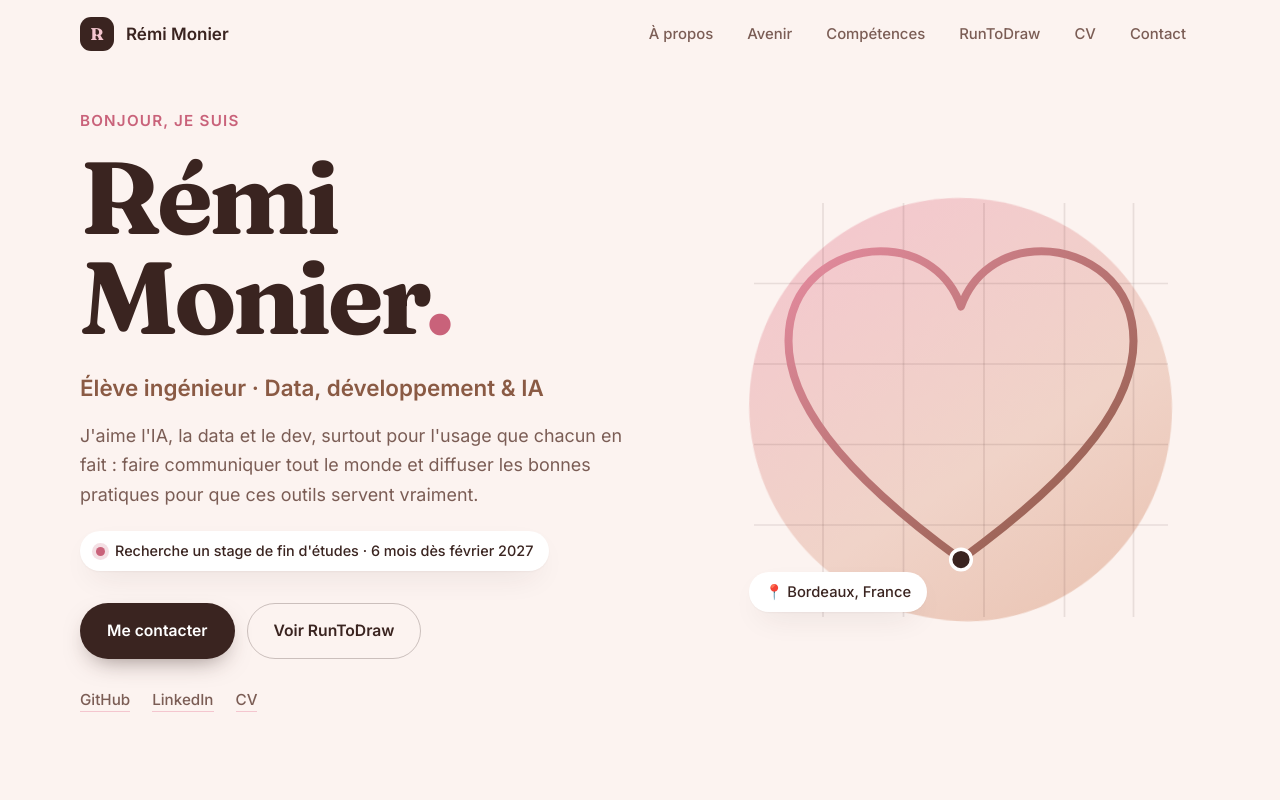
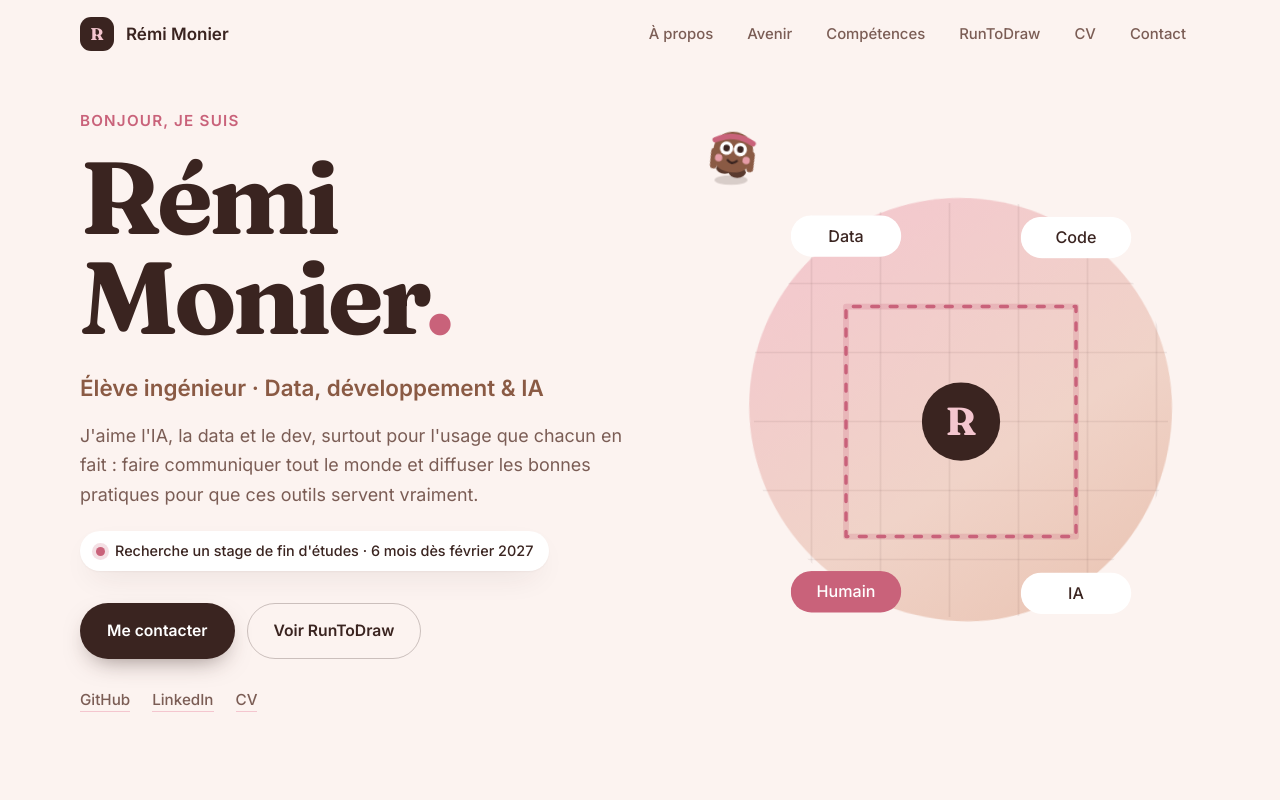
Before and after one commit to Remi-1508/portfolio, a React (Vite) app: page / in a window 1280 px wide. Shown: the top 800 px of the page. Built offline with nearby package versions, Linux system fonts and the light colour scheme.

Commit message:
Hero : personnage rond qui court entre les 4 pôles (Data, Code, IA, Humain)
Co-Authored-By: Claude Sonnet 5.5 <noreply@anthropic.com>
Claude-Session: https://claude.ai/code/session_01LCbUxwxNE8ZQtTxoGnmpPq

```diff
--- a/src/components/Hero.jsx
+++ b/src/components/Hero.jsx
@@ -1,34 +1,5 @@
 import { profile } from '../data.js'
-
-// Un parcours GPX qui se dessine en forme de cœur : clin d'œil à RunToDraw.
-function RouteArt() {
-  return (
-    <svg className="route-art" viewBox="0 0 400 400" role="img" aria-label="Un parcours GPX dessinant un cœur">
-      <defs>
-        <linearGradient id="routeGrad" x1="0" y1="0" x2="1" y2="1">
-          <stop offset="0%" stopColor="#E58CA0" />
-          <stop offset="100%" stopColor="#8A5A44" />
-        </linearGradient>
-      </defs>
-      {/* faux réseau de rues */}
-      <g className="route-art__streets">
-        <path d="M20 90 H380 M20 160 H380 M20 230 H380 M20 300 H380" />
-        <path d="M80 20 V380 M150 20 V380 M220 20 V380 M290 20 V380 M350 20 V380" />
-      </g>
-      <path
-        className="route-art__path"
-        d="M200 330 C 90 250 50 190 50 140 C 50 90 90 62 130 62 C 165 62 190 82 200 110 C 210 82 235 62 270 62 C 310 62 350 90 350 140 C 350 190 310 250 200 330 Z"
-        pathLength="1"
-        fill="none"
-        stroke="url(#routeGrad)"
-        strokeWidth="7"
-        strokeLinecap="round"
-        strokeLinejoin="round"
-      />
-      <circle className="route-art__start" cx="200" cy="330" r="9" />
-    </svg>
-  )
-}
+import RunnerLoop from './RunnerLoop.jsx'
 
 export default function Hero() {
   return (
@@ -57,8 +28,7 @@ export default function Hero() {
 
         <div className="hero__visual" aria-hidden="false">
           <div className="hero__blob" />
-          <RouteArt />
-          <div className="chip chip--float">📍 {profile.location}</div>
+          <RunnerLoop />
         </div>
       </div>
     </section>
--- /dev/null
+++ b/src/components/RunnerLoop.jsx
@@ -0,0 +1,110 @@
+// Petit personnage rond qui court en boucle entre les quatre pôles du profil.
+// Animation 100 % SVG + CSS (voir la section « Runner » de styles.css).
+const LAP = '16s'
+const PATH = 'M100 110H300V310H100Z'
+
+const PILLS = [
+  { x: 100, y: 50, label: 'Data', delay: '0s' },
+  { x: 300, y: 50, label: 'Code', delay: '-1s' },
+  { x: 300, y: 360, label: 'IA', delay: '-2s' },
+  { x: 100, y: 360, label: 'Humain', delay: '-3s', accent: true },
+]
+
+function Runner() {
+  return (
+    <g transform="scale(1.35)">
+      <ellipse className="runner__shadow" cx="0" cy="0" rx="12" ry="3.5" />
+      <g>
+        {/* Se retourne quand il court vers la gauche */}
+        <animateTransform
+          attributeName="transform"
+          type="scale"
+          values="1 1;1 1;-1 1;-1 1"
+          keyTimes="0;.25;.5;.75"
+          calcMode="discrete"
+          dur={LAP}
+          repeatCount="indefinite"
+        />
+        <g className="runner__step">
+          <g className="runner__foot runner__foot--a"><ellipse cx="-6" cy="-3" rx="5.5" ry="3.5" /></g>
+          <g className="runner__foot runner__foot--b"><ellipse cx="6" cy="-3" rx="5.5" ry="3.5" /></g>
+          <g className="runner__body">
+            <g transform="translate(-12,-15)"><line className="runner__arm runner__arm--a" x1="0" y1="0" x2="-3" y2="8" /></g>
+            <g transform="translate(12,-15)"><line className="runner__arm runner__arm--b" x1="0" y1="0" x2="3" y2="8" /></g>
+            <path className="runner__skin" d="M-13 -16C-13 -33 13 -33 13 -16C13 -6 7 -3 0 -3C-7 -3 -13 -6 -13 -16Z" />
+            <path className="runner__band" d="M-12.4 -22.5Q0 -29 12.4 -22.5" />
+            <circle cx="-4.5" cy="-18" r="4.3" fill="#fff" />
+            <circle cx="4.5" cy="-18" r="4.3" fill="#fff" />
+            <g>
+              {/* Les pupilles suivent la direction de la course */}
+              <animateTransform
+                attributeName="transform"
+                type="translate"
+                values="1.6 0;0 1.6;1.6 0;0 -1.6"
+                keyTimes="0;.25;.5;.75"
+                calcMode="discrete"
+                dur={LAP}
+                repeatCount="indefinite"
+              />
+              <circle cx="-4.5" cy="-18" r="2.1" fill="#3a2420" />
+              <circle cx="4.5" cy="-18" r="2.1" fill="#3a2420" />
+            </g>
+            <circle cx="-9" cy="-11.5" r="2.4" fill="#f4a8b8" opacity=".85" />
+            <circle cx="9" cy="-11.5" r="2.4" fill="#f4a8b8" opacity=".85" />
+            <path d="M-3 -10.5Q0 -7.5 3 -10.5" fill="none" stroke="#3a2420" strokeWidth="1.5" strokeLinecap="round" />
+          </g>
+        </g>
+      </g>
+    </g>
+  )
+}
+
+export default function RunnerLoop() {
+  const reduceMotion =
+    typeof window !== 'undefined' && window.matchMedia?.('(prefers-reduced-motion: reduce)').matches
+
+  return (
+    <svg className="runner-loop" viewBox="0 0 400 400" role="img" aria-label="Un petit personnage court entre Data, Code, IA et Humain">
+      <defs>
+        <clipPath id="loopClip"><circle cx="200" cy="200" r="186" /></clipPath>
+      </defs>
+
+      {/* Quadrillage léger, devant le rond rose */}
+      <g className="runner-loop__grid" clipPath="url(#loopClip)">
+        <path d="M20 90H380M20 150H380M20 210H380M20 270H380M20 330H380" />
+        <path d="M70 20V380M130 20V380M190 20V380M250 20V380M310 20V380M370 20V380" />
+      </g>
+
+      <path className="runner-loop__track" d={PATH} />
+      <path className="runner-loop__dashes" d={PATH} />
+
+      <g className="runner-loop__mono">
+        <circle cx="200" cy="210" r="34" />
+        <text x="200" y="222" textAnchor="middle">R</text>
+      </g>
+
+      {PILLS.map((p) => (
+        <g key={p.label} className="runner-loop__pill" style={{ animationDelay: p.delay }}>
+          <rect x={p.x - 48} y={p.y - 18} width="96" height="36" rx="18" className={p.accent ? 'is-accent' : ''} />
+          <text x={p.x} y={p.y + 5} textAnchor="middle" className={p.accent ? 'is-accent' : ''}>{p.label}</text>
+        </g>
+      ))}
+
+      {/* Un petit effet à chaque arrivée */}
+      <g className="runner-loop__fx" style={{ animationDelay: '-.3s' }}>
+        <rect x="158" y="40" width="7" height="12" rx="2" fill="#c9627a" />
+        <rect x="168" y="32" width="7" height="20" rx="2" fill="#8a5a44" />
+        <rect x="178" y="24" width="7" height="28" rx="2" fill="#c9627a" />
+        <rect x="188" y="34" width="7" height="18" rx="2" fill="#8a5a44" />
+      </g>
+      <text className="runner-loop__fx runner-loop__code" style={{ animationDelay: '3.7s' }} x="222" y="58" textAnchor="middle">&lt;/&gt;</text>
+      <path className="runner-loop__fx" style={{ animationDelay: '7.7s' }} d="M226 348L229.5 358L240 362L229.5 366L226 376L222.5 366L212 362L222.5 358Z" fill="#EF9F27" />
+      <path className="runner-loop__fx" style={{ animationDelay: '11.7s' }} d="M174 372C157 360 164 346 174 355C184 346 191 360 174 372Z" fill="#c9627a" />
+
+      <g className="runner" transform={reduceMotion ? 'translate(100,110)' : undefined}>
+        {!reduceMotion && <animateMotion dur={LAP} repeatCount="indefinite" path={PATH} />}
+        <Runner />
+      </g>
+    </svg>
+  )
+}
--- a/src/styles.css
+++ b/src/styles.css
@@ -409,38 +409,164 @@ ol {
     transform: rotate(6deg);
   }
 }
-.route-art {
+/* ───────────── Runner : personnage qui court entre les 4 pôles ───────────── */
+.runner-loop {
   position: absolute;
   inset: 0;
   width: 100%;
   height: 100%;
+  overflow: visible;
 }
-.route-art__streets path {
+.runner-loop__grid path {
   fill: none;
-  stroke: rgba(58, 36, 32, 0.1);
+  stroke: rgba(58, 36, 32, 0.07);
   stroke-width: 1.5;
 }
-.route-art__path {
-  stroke-dasharray: 1;
-  stroke-dashoffset: 1;
-  animation: draw 3.2s 0.5s cubic-bezier(0.5, 0, 0.2, 1) forwards;
+.runner-loop__track,
+.runner-loop__dashes {
+  fill: none;
+  stroke: var(--rose-deep);
+  stroke-linejoin: round;
+  stroke-linecap: round;
 }
-.route-art__start {
+.runner-loop__track {
+  stroke-opacity: 0.22;
+  stroke-width: 5;
+}
+.runner-loop__dashes {
+  stroke-width: 3;
+  stroke-dasharray: 6 10;
+  animation: loop-dash 4s linear infinite;
+}
+.runner-loop__mono circle {
   fill: var(--ink);
-  stroke: #fff;
-  stroke-width: 3;
 }
-@keyframes draw {
-  to {
-    stroke-dashoffset: 0;
-  }
+.runner-loop__mono text {
+  fill: var(--rose-soft);
+  font-family: var(--font-serif);
+  font-weight: 700;
+  font-size: 34px;
 }
-.chip--float {
-  position: absolute;
-  left: 4%;
-  bottom: 6%;
-  background: #fff;
-  box-shadow: var(--shadow);
+.runner-loop__mono {
+  transform-box: fill-box;
+  transform-origin: center;
+  animation: loop-breathe 3.5s ease-in-out infinite;
+}
+.runner-loop__pill rect {
+  fill: #fff;
+}
+.runner-loop__pill rect.is-accent {
+  fill: var(--rose-deep);
+}
+.runner-loop__pill text {
+  fill: var(--ink);
+  font-family: var(--font-sans);
+  font-size: 14px;
+  font-weight: 500;
+}
+.runner-loop__pill text.is-accent {
+  fill: #fff;
+}
+.runner-loop__pill {
+  animation: loop-float 4s ease-in-out infinite;
+}
+.runner-loop__fx {
+  opacity: 0;
+  transform-box: fill-box;
+  transform-origin: center;
+  animation: loop-fx 16s ease infinite;
+}
+.runner-loop__code {
+  fill: var(--rose-deep);
+  font-family: ui-monospace, Menlo, Consolas, monospace;
+  font-weight: 700;
+  font-size: 20px;
+}
+
+/* Le personnage : une foulée tranquille, sans saut */
+.runner__shadow {
+  fill: var(--ink);
+  opacity: 0.18;
+  transform-box: fill-box;
+  transform-origin: center;
+  animation: runner-shadow 0.6s ease-in-out infinite;
+}
+.runner__step {
+  animation: runner-bob 0.3s ease-in-out infinite;
+}
+.runner__body {
+  transform-box: fill-box;
+  transform-origin: 50% 100%;
+  animation: runner-squash 0.3s ease-in-out infinite;
+}
+.runner__skin {
+  fill: var(--brown);
+}
+.runner__band {
+  fill: none;
+  stroke: var(--rose-deep);
+  stroke-width: 3.5;
+  stroke-linecap: round;
+}
+.runner__foot ellipse {
+  fill: #5a3a2e;
+}
+.runner__foot--a {
+  animation: runner-foot 0.6s linear infinite;
+}
+.runner__foot--b {
+  animation: runner-foot 0.6s linear infinite -0.3s;
+}
+.runner__arm {
+  stroke: var(--brown);
+  stroke-width: 4.5;
+  stroke-linecap: round;
+}
+.runner__arm--a {
+  animation: runner-arm 0.6s ease-in-out infinite;
+}
+.runner__arm--b {
+  animation: runner-arm 0.6s ease-in-out infinite -0.3s;
+}
+
+@keyframes runner-bob {
+  50% { transform: translateY(-2.5px); }
+}
+@keyframes runner-squash {
+  0%, 100% { transform: rotate(6deg) scale(1.06, 0.94); }
+  50% { transform: rotate(6deg) scale(0.97, 1.04); }
+}
+@keyframes runner-shadow {
+  0%, 100% { transform: scale(1); }
+  50% { transform: scale(0.85); }
+}
+@keyframes runner-foot {
+  0% { transform: translate(-6px, 0); }
+  25% { transform: translate(0, -4px); }
+  50% { transform: translate(6px, 0); }
+  75% { transform: translate(0, 0); }
+  100% { transform: translate(-6px, 0); }
+}
+@keyframes runner-arm {
+  0%, 100% { transform: rotate(40deg); }
+  50% { transform: rotate(-40deg); }
+}
+@keyframes loop-dash {
+  to { stroke-dashoffset: -32; }
+}
+@keyframes loop-float {
+  50% { transform: translateY(-2px); }
+}
+@keyframes loop-breathe {
+  50% { transform: scale(1.05); }
+}
+@keyframes loop-fx {
+  0% { opacity: 0; transform: scale(0.4); }
+  3% { opacity: 1; transform: scale(1.15); }
+  5% { transform: scale(1); }
+  12% { opacity: 1; }
+  16% { opacity: 0; transform: scale(0.85); }
+  100% { opacity: 0; }
 }
 
 /* ───────────── À propos ───────────── */
@@ -950,9 +1076,6 @@ ol {
     opacity: 1;
     transform: none;
   }
-  .route-art__path {
-    stroke-dashoffset: 0;
-  }
   .timeline::before {
     transform: none;
   }
```
